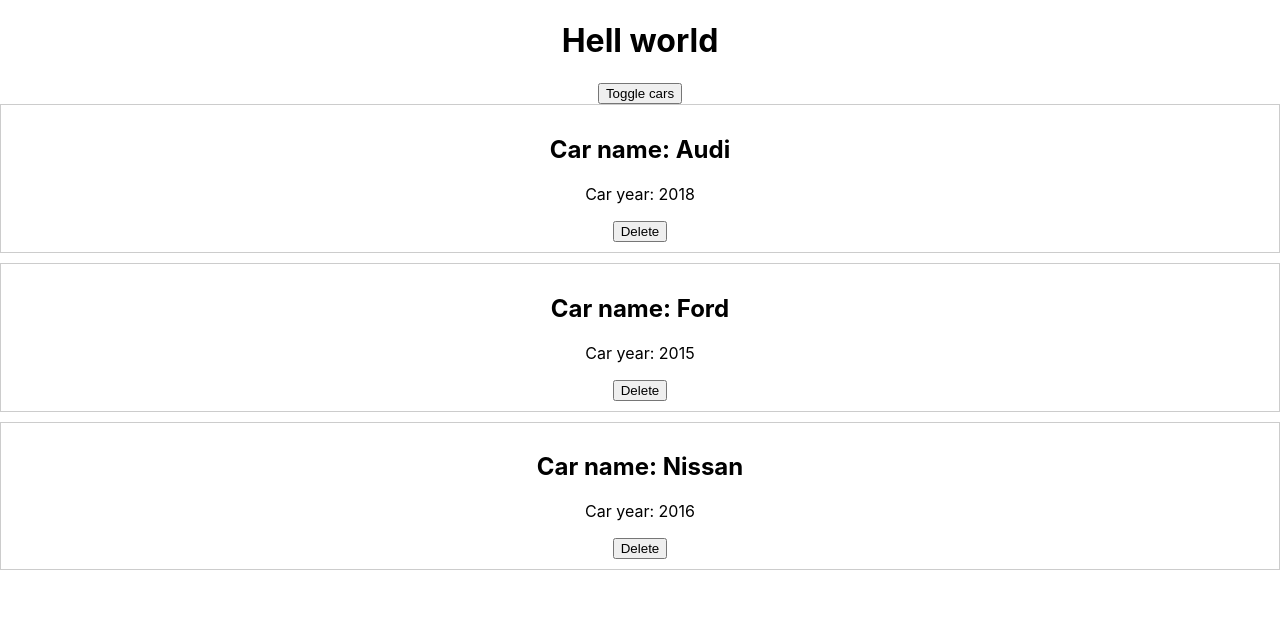
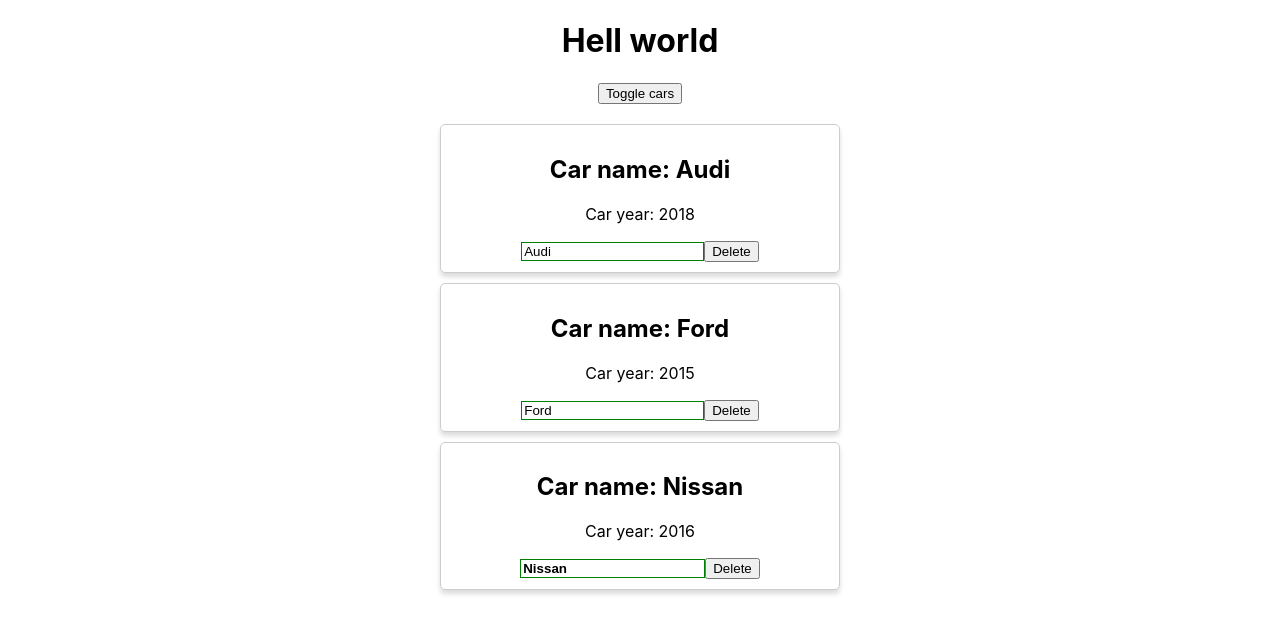
Before and after one commit to Venul/reactLearning, a React (Create React App) app: page / in a window 1280 px wide. Shown: the top 634 px of the page. Built offline with nearby package versions, Linux system fonts and the light colour scheme.

Commit message:
4.3: dynamic css

```diff
--- a/src/App.js
+++ b/src/App.js
@@ -30,7 +30,14 @@
     const cars = [...this.state.cars]
     cars.splice(index,1)
     this.setState({cars})
-    // cars instead cars:cars
+  }
+
+  onChangeName(name, index) {
+    const car = this.state.cars[index]
+    car.name = name
+    const cars = [...this.state.cars]
+    cars[index] = car
+    this.setState({cars})
   }
 
   render() {
@@ -48,7 +55,7 @@
             name={car.name}
             year={car.year}
             onDelete={ this.deleteHandler.bind(this, index)}
-            // bind need for correct this state
+            onChangeName={event => this.onChangeName(event.target.value, index)}
           />
         )
       })
@@ -63,7 +70,14 @@
         >
           Toggle cars
         </button>
-        {cars}
+        <div style={{
+          width: 400,
+          margin: 'auto',
+          paddingTop: '20px'
+        }}>
+          {cars}
+        </div>
+
     </div>
     );
   }
--- /dev/null
+++ b/src/Car/Car.css
@@ -0,0 +1,28 @@
+.car{
+  border: 1px solid #ccc;
+  margin-bottom: 10px;
+  display: block;
+  padding: 10px;
+  box-shadow: 0 4px 5px 0 rgba(0,0,0, .14);
+  border-radius: 5px;
+}
+
+.input {
+  border: 1px solid black;
+}
+
+.input:active, .input:focus {
+  outline: none;
+}
+
+.input.green {
+  border-color: green;
+}
+
+.input.red {
+  border-color: red;
+}
+
+.input.bold {
+  font-weight: bold;
+}
--- a/src/Car/Car.js
+++ b/src/Car/Car.js
@@ -1,12 +1,32 @@
-export default props => (
-  <div style={{
-    border: '1px solid #ccc',
-    marginBottom: '10px',
-    display: 'block',
-    padding: '10px'
-  }}>
-    <h2>Car name: {props.name}</h2>
-    <p>Car year: {props.year}</p>
-    <button onClick={props.onDelete}>Delete</button>
-</div>
-)
+import './Car.css'
+
+export default props => {
+  const inputClasses = ['input']
+
+  // управление классами через добавление стилей в массив, потом join
+
+  if (props.name !== '') {
+    inputClasses.push('green')
+  } else {
+    inputClasses.push('red')
+  }
+
+  if (props.name.length > 4) {
+    inputClasses.push('bold')
+  }
+
+
+  return (
+    <div className='car'>
+      <h2>Car name: {props.name}</h2>
+      <p>Car year: {props.year}</p>
+      <input
+        type="text"
+        onChange={props.onChangeName}
+        defaultValue={props.name}
+        className={inputClasses.join(' ')}
+      />
+      <button onClick={props.onDelete}>Delete</button>
+  </div>
+  )
+}
```
